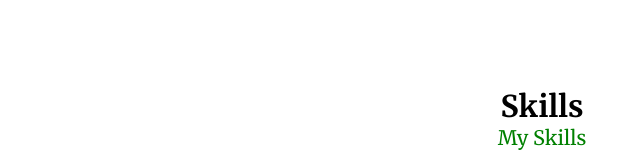
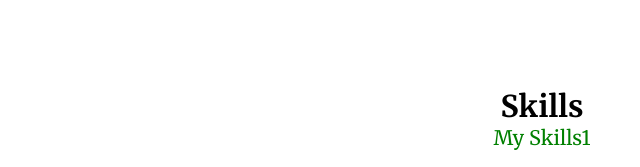
Before and after one commit to adithyan098765/portfolio, a plain HTML site: page index.html in a window 1280 px wide. Shown: the part 1160-1327 px from the top of the page, 98-738 px from the left. Drawn offline with nearby package versions, Linux system fonts and the light colour scheme; a web font is replaced by a local one.

Commit message:
portfolio v1

```diff
--- a/index.html
+++ b/index.html
@@ -78,7 +78,7 @@
         <section id="skill">
           <div class="sectionHead">
             <h2 class="mainHead">Skills</h2>
-            <span class="subHead">My Skills</span>
+            <span class="subHead">My Skills1</span>
           </div>
           <div class="skillContent">
             <div class="progressBar">
```
